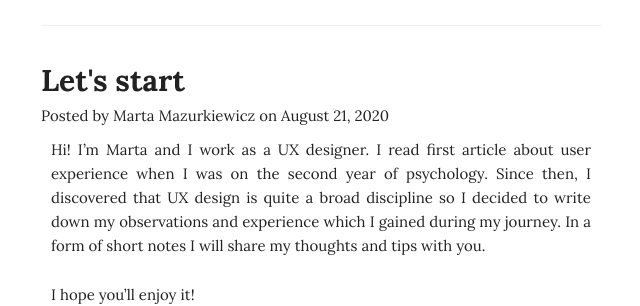
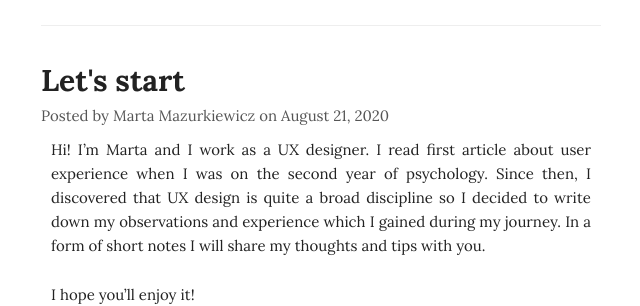
Before and after one commit to mazurki/mazurki.github.io, a Jekyll site: the page built from _posts/2020-08-21-lets-start.md, in a window 1280 px wide. Shown: the part 200-506 px from the top of the page, without its empty margins (319-959 px from the left). Built offline with Jekyll 4.4.1, drawn with Linux system fonts in a browser that asks for light colours; nearby versions of some CDN libraries.

Commit message:
Change post-subtitle color

```diff
--- a/assets/css/custom.css
+++ b/assets/css/custom.css
@@ -81,17 +81,23 @@ border-color: #607BD1;
 .latest-post {
     text-align: center;
 }
-.post-header{
+.post-header {
     text-align: left;
 }
 .post-title{
     font-size: 1rem;
     font-weight: 700;
 }
-.pre-article{
+
+.post-subtitle {
+    color: #555555;
+}
+
+.pre-article {
     text-align: justify;
     padding: 1rem 0;
 }
+
 .pre-article > p:last-child {
   margin-bottom: 0;
 }
```
